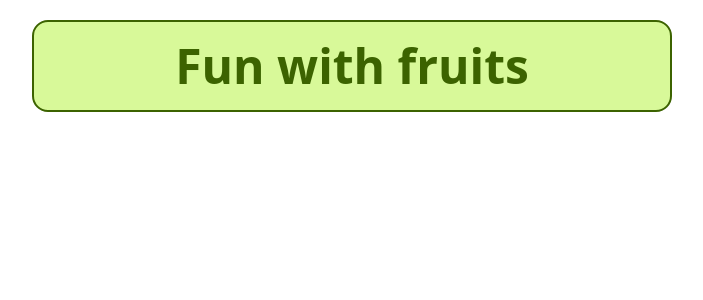
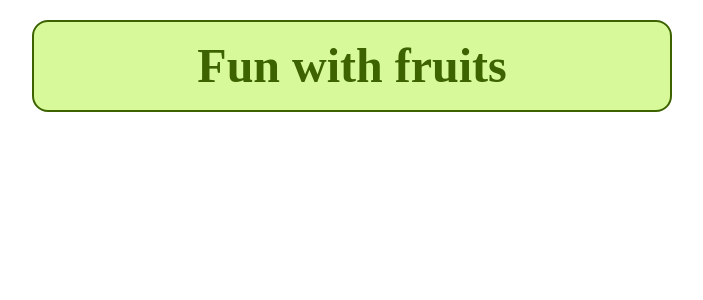
Before and after one commit to roberfi/fun-with-fruits, a Vue app in the folder frontend/: page / in a window 1280 px wide. Shown: the top 300 px of the page, without its empty margins (288-991 px from the left). Built offline with nearby package versions, Linux system fonts and the light colour scheme.

Commit message:
Add Nunito font source

```diff
--- a/frontend/index.html
+++ b/frontend/index.html
@@ -6,7 +6,7 @@
     <meta name="viewport" content="width=device-width, initial-scale=1.0" />
     <title>Fun with fruits</title>
   </head>
-  <body>
+  <body class="font-[Nunito]">
     <div id="app"></div>
     <script type="module" src="/src/main.js"></script>
   </body>
--- a/frontend/package.json
+++ b/frontend/package.json
@@ -11,6 +11,7 @@
     "format": "prettier --write src/"
   },
   "dependencies": {
+    "@fontsource/nunito": "^5.1.1",
     "@tailwindcss/vite": "^4.0.3",
     "tailwindcss": "^4.0.3",
     "vue": "^3.5.13"
--- a/frontend/src/assets/main.css
+++ b/frontend/src/assets/main.css
@@ -1 +1,2 @@
 @import 'tailwindcss';
+@import '@fontsource/nunito';
```
Also changed, not shown: 1 other file (tests, documents, lock files or other folders).
